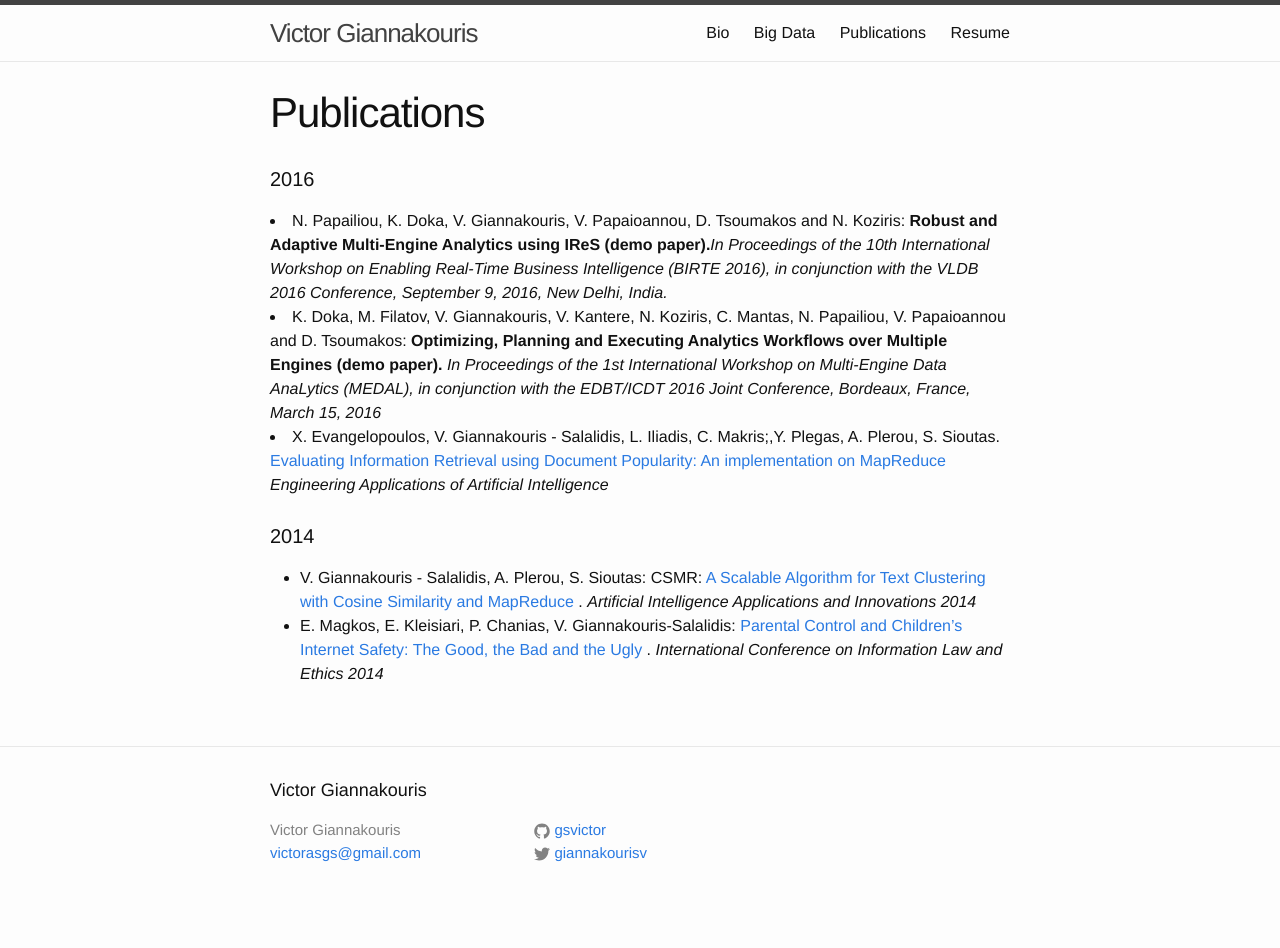
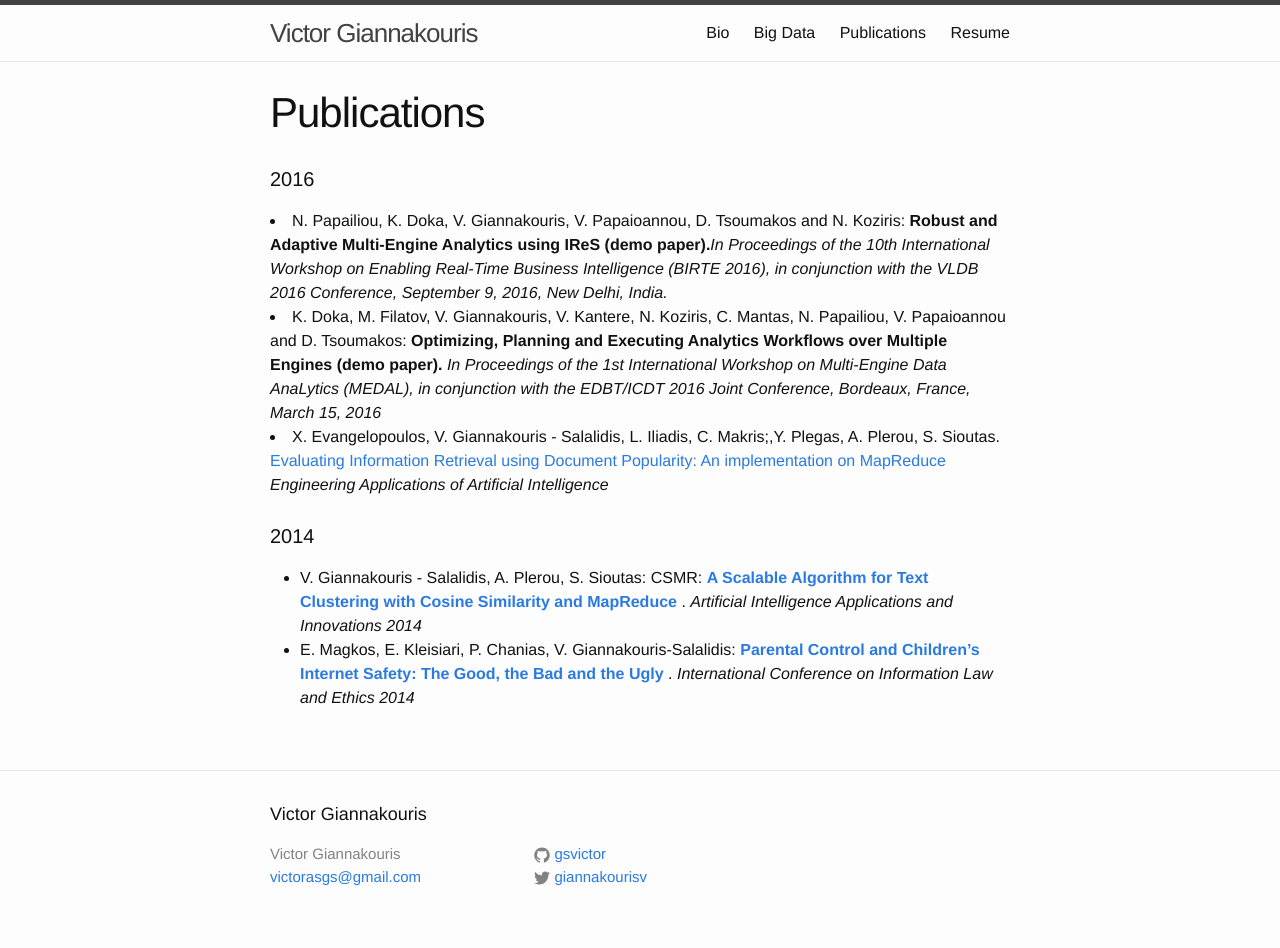
Before and after one commit to gsvic/gsvic.github.io, a Jekyll site: the page built from publications.html, in a window 1280 px wide. Built offline with Jekyll 4.4.1, drawn with Linux system fonts in a browser that asks for light colours; before the commit the page ends 924 px from its top, so only the background shows below that.

```diff
--- a/publications.html
+++ b/publications.html
@@ -26,16 +26,16 @@ title: Publications
 <ul>
     <li>V. Giannakouris - Salalidis, A. Plerou, S. Sioutas: CSMR:
         <a href="http://link.springer.com/chapter/10.1007/978-3-662-44722-2_23">
-            A Scalable Algorithm for Text Clustering with Cosine
-            Similarity and MapReduce
+            <b>A Scalable Algorithm for Text Clustering with Cosine
+            Similarity and MapReduce</b>
         </a>.
         <em>Artificial Intelligence Applications and Innovations 2014</em>
     </li>
 
     <li>E. Magkos, E. Kleisiari, P. Chanias, V. Giannakouris-Salalidis:
         <a href="http://cnseclab.di.ionio.gr/~emagos/Magkos%20et%20al_%20v_final-ICIL-2014.pdf">
-            Parental Control and Children’s Internet Safety:
-            The Good, the Bad and the Ugly
+            <b>Parental Control and Children’s Internet Safety:
+            The Good, the Bad and the Ugly</b>
         </a>.
         <em>International Conference on Information Law and Ethics 2014</em>
     </li>
```
